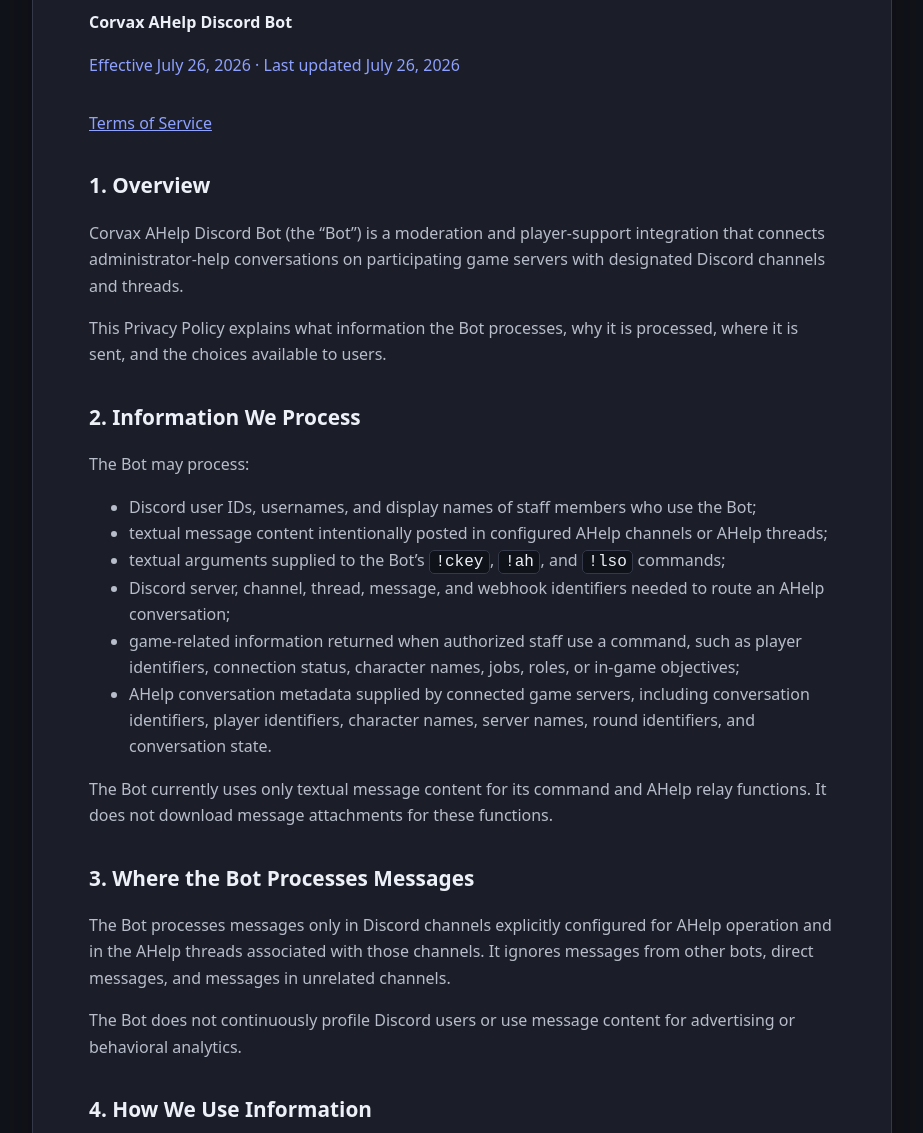
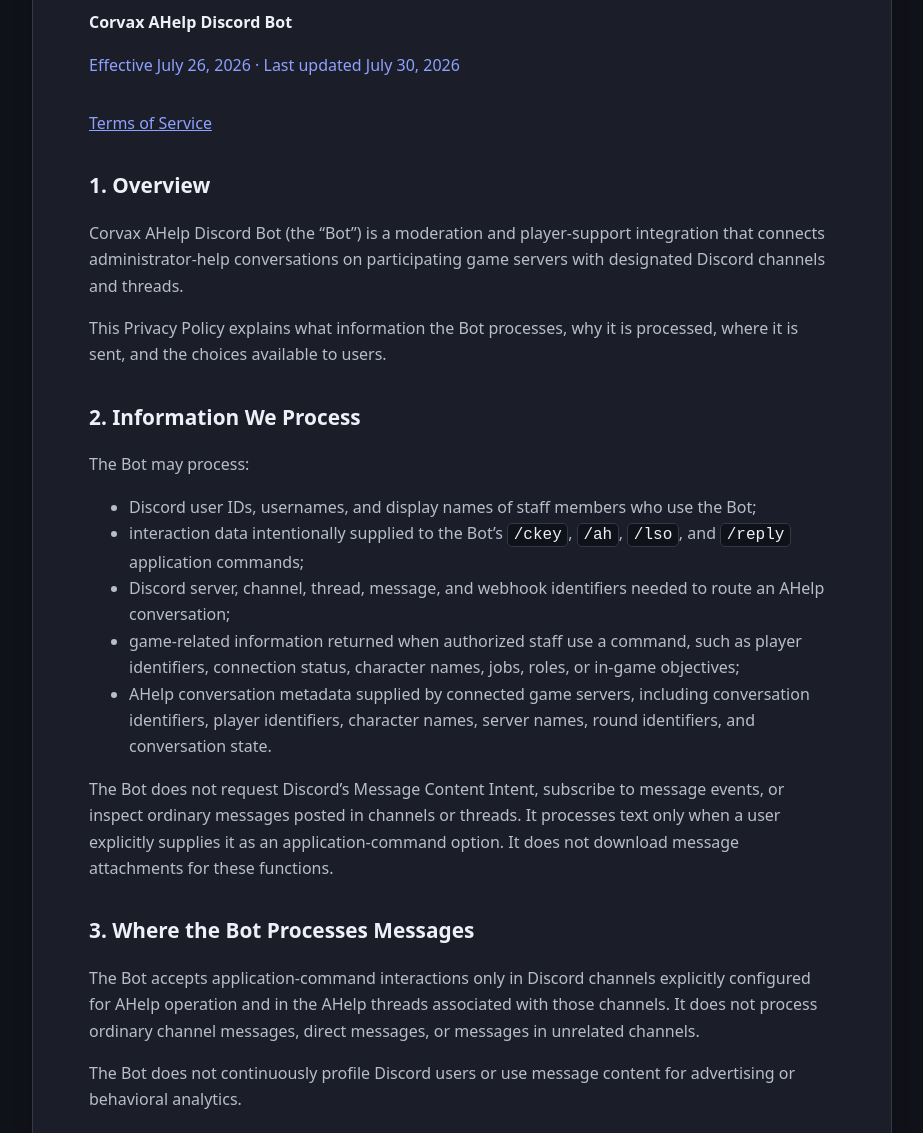
Before and after one commit to Krosus777/AHelpDiscordBot-Legal, a plain HTML site: page index.html in a window 1280 px wide. Shown: the part 167-1300 px from the top of the page, without its empty margins (178-1101 px from the left). Drawn offline with Linux system fonts and the light colour scheme.

Commit message:
Update legal documents for slash commands

```diff
--- a/index.html
+++ b/index.html
@@ -77,7 +77,7 @@
   <main>
     <h1>Privacy Policy</h1>
     <p><strong>Corvax AHelp Discord Bot</strong></p>
-    <p class="dates">Effective July 26, 2026 · Last updated July 26, 2026</p>
+    <p class="dates">Effective July 26, 2026 · Last updated July 30, 2026</p>
     <p><a href="./terms/">Terms of Service</a></p>
 
     <h2>1. Overview</h2>
@@ -88,16 +88,15 @@
     <p>The Bot may process:</p>
     <ul>
       <li>Discord user IDs, usernames, and display names of staff members who use the Bot;</li>
-      <li>textual message content intentionally posted in configured AHelp channels or AHelp threads;</li>
-      <li>textual arguments supplied to the Bot’s <code>!ckey</code>, <code>!ah</code>, and <code>!lso</code> commands;</li>
+      <li>interaction data intentionally supplied to the Bot’s <code>/ckey</code>, <code>/ah</code>, <code>/lso</code>, and <code>/reply</code> application commands;</li>
       <li>Discord server, channel, thread, message, and webhook identifiers needed to route an AHelp conversation;</li>
       <li>game-related information returned when authorized staff use a command, such as player identifiers, connection status, character names, jobs, roles, or in-game objectives;</li>
       <li>AHelp conversation metadata supplied by connected game servers, including conversation identifiers, player identifiers, character names, server names, round identifiers, and conversation state.</li>
     </ul>
-    <p>The Bot currently uses only textual message content for its command and AHelp relay functions. It does not download message attachments for these functions.</p>
+    <p>The Bot does not request Discord’s Message Content Intent, subscribe to message events, or inspect ordinary messages posted in channels or threads. It processes text only when a user explicitly supplies it as an application-command option. It does not download message attachments for these functions.</p>
 
     <h2>3. Where the Bot Processes Messages</h2>
-    <p>The Bot processes messages only in Discord channels explicitly configured for AHelp operation and in the AHelp threads associated with those channels. It ignores messages from other bots, direct messages, and messages in unrelated channels.</p>
+    <p>The Bot accepts application-command interactions only in Discord channels explicitly configured for AHelp operation and in the AHelp threads associated with those channels. It does not process ordinary channel messages, direct messages, or messages in unrelated channels.</p>
     <p>The Bot does not continuously profile Discord users or use message content for advertising or behavioral analytics.</p>
 
     <h2>4. How We Use Information</h2>
@@ -120,7 +119,7 @@
     <p>Messages remain stored by Discord according to the settings and retention behavior of the relevant Discord server. Messages relayed to a game server may also be retained in restricted administrative or AHelp records for moderation, safety, abuse investigation, and audit purposes. Those records are retained only for as long as reasonably necessary for those purposes or as required by applicable obligations.</p>
 
     <h2>7. User Choices and Requests</h2>
-    <p>The Bot does not track messages outside its configured AHelp channels and threads. Users can avoid submitting data to the Bot by not using its commands or posting in an active AHelp thread. There is no per-message opt-out after a message has been intentionally submitted for relay because processing that content is necessary to deliver the AHelp service.</p>
+    <p>The Bot does not track ordinary Discord messages. Users can avoid submitting data to the Bot by not invoking its application commands. There is no per-command opt-out after text has been intentionally submitted through <code>/ah</code> or <code>/reply</code> because processing that text is necessary to deliver the AHelp service.</p>
     <p>Users may request access to or deletion of data controlled by the Corvax community by contacting the administrators of the Discord server where the Bot is installed. Please do not include sensitive personal information in a public support request. Some information may be retained when reasonably necessary for security, abuse prevention, record integrity, or legal compliance.</p>
     <p>Users can independently delete their Discord messages where Discord permissions allow. Deleting a Discord message may not automatically delete an administrative record that was already relayed to a connected game server.</p>
 
```
Also changed, not shown: terms/index.html (+3 -3 lines), 2 other files.
